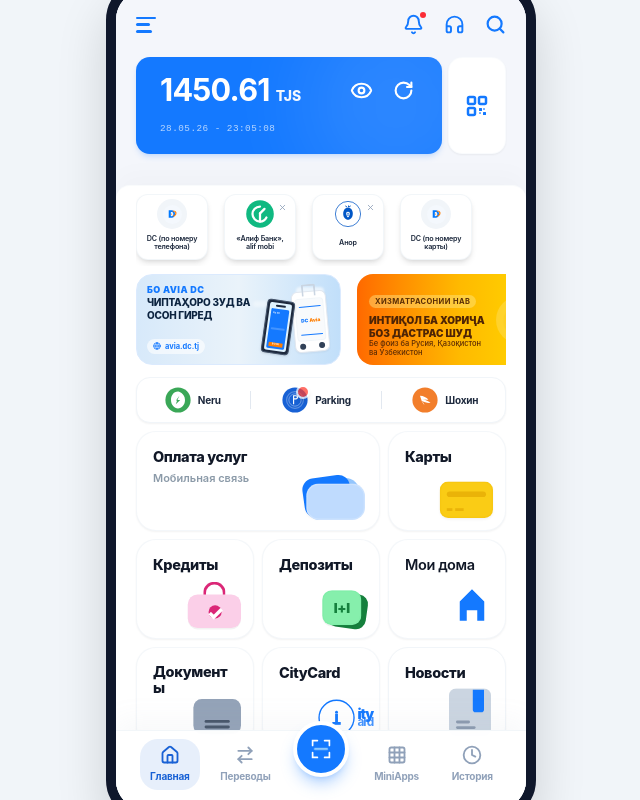
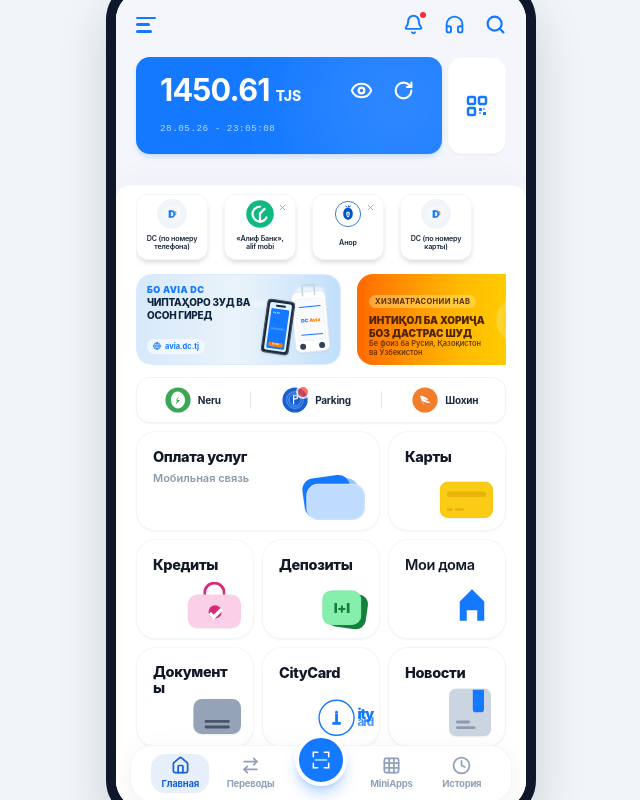
Before and after one commit to umedbobokhonzoda11-collab/Dushanbecity, a React (Vite) app: page / in a window 1280 px wide. Shown: the whole page, without its empty margins (319-959 px from the left). Built offline with nearby package versions, Linux system fonts and the light colour scheme.

Commit message:
style: update bottom navigation UI
Refactor bottom navigation to use a floating pill design with updated padding, border-radius, and icon sizing for a more modern appearance.

```diff
--- a/src/components/BottomNav.tsx
+++ b/src/components/BottomNav.tsx
@@ -16,49 +16,49 @@
   return (
     <div
       id="floating-bottom-nav"
-      className="absolute bottom-0 left-0 right-0 z-40 select-none bg-white/95 backdrop-blur-md border-t border-slate-100/90 px-4 pb-5 pt-2 shadow-[0_-8px_30px_rgba(148,163,184,0.08)] flex items-center justify-between"
+      className="absolute bottom-2 left-3.5 right-3.5 z-40 select-none bg-white/95 backdrop-blur-md border border-slate-100/90 rounded-[22px] px-3.5 py-1.5 shadow-[0_8px_30px_rgba(15,23,42,0.06)] flex items-center justify-between"
     >
         {/* Tab 1: Главная (Home) */}
         <button
           onClick={() => onChangeTab('home')}
-          className={`relative flex flex-col items-center justify-center flex-1 py-1.5 transition-all outline-none cursor-pointer ${
+          className={`relative flex flex-col items-center justify-center flex-1 py-1 transition-all outline-none cursor-pointer ${
             activeTab === 'home' ? 'text-[#1861D5]' : 'text-slate-400 hover:text-slate-600'
           }`}
         >
           {activeTab === 'home' && (
-            <span className="absolute inset-x-2 inset-y-0 bg-[#1861D5]/10 rounded-[18px] z-0 animate-scale-up" />
+            <span className="absolute inset-x-1.5 inset-y-0.5 bg-[#1861D5]/10 rounded-[14px] z-0 animate-scale-up" />
           )}
           <div className="z-10 flex flex-col items-center">
-            <Home size={20} className="stroke-[2.2]" />
-            <span className="text-[10px] font-bold mt-1 tracking-tight font-sans">Главная</span>
+            <Home size={19} className="stroke-[2.2]" />
+            <span className="text-[9.5px] font-bold mt-0.5 tracking-tight font-sans">Главная</span>
           </div>
         </button>
 
         {/* Tab 2: Переводы (Transfers) */}
         <button
           onClick={() => onChangeTab('transfers')}
-          className={`relative flex flex-col items-center justify-center flex-1 py-1.5 transition-all outline-none cursor-pointer ${
+          className={`relative flex flex-col items-center justify-center flex-1 py-1 transition-all outline-none cursor-pointer ${
             activeTab === 'transfers' ? 'text-[#1861D5]' : 'text-slate-400 hover:text-slate-600'
           }`}
         >
           {activeTab === 'transfers' && (
-            <span className="absolute inset-x-2 inset-y-0 bg-[#1861D5]/10 rounded-[18px] z-0 animate-scale-up" />
+            <span className="absolute inset-x-1.5 inset-y-0.5 bg-[#1861D5]/10 rounded-[14px] z-0 animate-scale-up" />
           )}
           <div className="z-10 flex flex-col items-center">
-            <ArrowRightLeft size={20} className="stroke-[2.2]" />
-            <span className="text-[10px] font-bold mt-1 tracking-tight font-sans">Переводы</span>
+            <ArrowRightLeft size={19} className="stroke-[2.2]" />
+            <span className="text-[9.5px] font-bold mt-0.5 tracking-tight font-sans">Переводы</span>
           </div>
         </button>
 
         {/* Tab 3 (Central): Elevated QR Scan button sitting exactly as in image screenshot */}
-        <div className="flex-1 flex justify-center -mt-8 relative select-none">
+        <div className="flex-1 flex justify-center -mt-6.5 relative select-none">
           <button
             onClick={onTriggerScanner}
             id="center-qr-scanner-btn"
-            className="w-14 h-14 bg-[#1479FF] hover:bg-blue-600 hover:scale-105 active:scale-95 text-white rounded-full flex items-center justify-center shadow-lg shadow-[#1479FF]/30 transition-all border-4 border-white cursor-pointer"
+            className="w-13 h-13 bg-[#1479FF] hover:bg-blue-600 hover:scale-105 active:scale-95 text-white rounded-full flex items-center justify-center shadow-lg shadow-[#1479FF]/30 transition-all border-4 border-white cursor-pointer"
           >
             {/* Square framing brackets representing camera viewfinder targeting scan */}
-            <svg viewBox="0 0 100 100" className="w-6 h-6 fill-none stroke-current stroke-[7]">
+            <svg viewBox="0 0 100 100" className="w-5.5 h-5.5 fill-none stroke-current stroke-[7]">
               <path d="M15 35V15H35" strokeLinecap="round" />
               <path d="M65 15H85V35" strokeLinecap="round" />
               <path d="M85 65V85H65" strokeLinecap="round" />
@@ -72,32 +72,32 @@
         {/* Tab 4: MiniApps */}
         <button
           onClick={() => onChangeTab('miniapps')}
-          className={`relative flex flex-col items-center justify-center flex-1 py-1.5 transition-all outline-none cursor-pointer ${
+          className={`relative flex flex-col items-center justify-center flex-1 py-1 transition-all outline-none cursor-pointer ${
             activeTab === 'miniapps' ? 'text-[#1861D5]' : 'text-slate-400 hover:text-slate-600'
           }`}
         >
           {activeTab === 'miniapps' && (
-            <span className="absolute inset-x-2 inset-y-0 bg-[#1861D5]/10 rounded-[18px] z-0 animate-scale-up" />
+            <span className="absolute inset-x-1.5 inset-y-0.5 bg-[#1861D5]/10 rounded-[14px] z-0 animate-scale-up" />
           )}
           <div className="z-10 flex flex-col items-center">
-            <Grid size={20} className="stroke-[2.2]" />
-            <span className="text-[10px] font-bold mt-1 tracking-tight font-sans">MiniApps</span>
+            <Grid size={19} className="stroke-[2.2]" />
+            <span className="text-[9.5px] font-bold mt-0.5 tracking-tight font-sans">MiniApps</span>
           </div>
         </button>
 
         {/* Tab 5: История (History logs) */}
         <button
           onClick={() => onChangeTab('history')}
-          className={`relative flex flex-col items-center justify-center flex-1 py-1.5 transition-all outline-none cursor-pointer ${
+          className={`relative flex flex-col items-center justify-center flex-1 py-1 transition-all outline-none cursor-pointer ${
             activeTab === 'history' ? 'text-[#1861D5]' : 'text-slate-400 hover:text-slate-600'
           }`}
         >
           {activeTab === 'history' && (
-            <span className="absolute inset-x-2 inset-y-0 bg-[#1861D5]/10 rounded-[18px] z-0 animate-scale-up" />
+            <span className="absolute inset-x-1.5 inset-y-0.5 bg-[#1861D5]/10 rounded-[14px] z-0 animate-scale-up" />
           )}
           <div className="z-10 flex flex-col items-center">
-            <Clock size={20} className="stroke-[2.2]" />
-            <span className="text-[10px] font-bold mt-1 tracking-tight font-sans">История</span>
+            <Clock size={19} className="stroke-[2.2]" />
+            <span className="text-[9.5px] font-bold mt-0.5 tracking-tight font-sans">История</span>
           </div>
         </button>
     </div>
```
